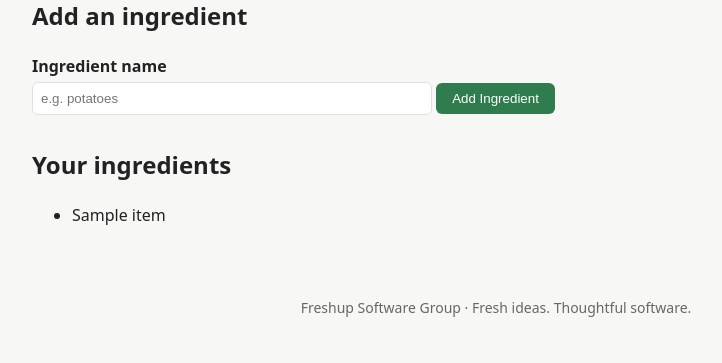
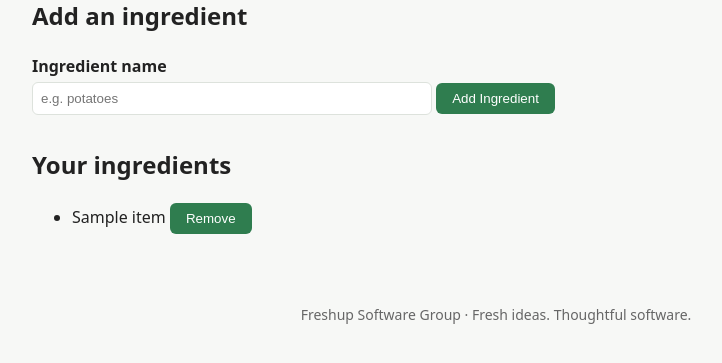
Before and after one commit to freshup-software-group/freshup-recipe-generator, a Flask app: page /pantry/ in a window 1280 px wide. Shown: the part 149-512 px from the top of the page, without its empty margins (144-866 px from the left). Run offline with Flask 3, Linux system fonts and the light colour scheme; a user stored in the database is signed in; tables that the repository leaves empty hold one stand-in row (values such as "Sample post").

Commit message:
Add pantry ingredient removal

```diff
--- a/app/pantry/routes.py
+++ b/app/pantry/routes.py
@@ -1,4 +1,3 @@
-
 from flask import flash, redirect, render_template, request, url_for
 from flask_login import current_user, login_required
 
@@ -8,6 +7,7 @@ from app.pantry.service import (
     InvalidIngredientError,
     add_ingredient,
     get_pantry_items,
+    remove_ingredient,
 )
 
 
@@ -28,3 +28,17 @@ def index():
 
     items = get_pantry_items(current_user.id)
     return render_template("pantry/add.html", items=items)
+
+
+@bp.route("/<int:item_id>/remove", methods=["POST"])
+@login_required
+def remove(item_id):
+    """Remove an ingredient from the logged-in user's pantry."""
+    removed = remove_ingredient(item_id, current_user.id)
+
+    if removed:
+        flash("Ingredient removed from your pantry.", "success")
+    else:
+        flash("Ingredient could not be found.", "error")
+
+    return redirect(url_for("pantry.index"))
--- a/app/pantry/service.py
+++ b/app/pantry/service.py
@@ -65,3 +65,10 @@ def get_pantry_ingredients(user_id, repository=None):
 def get_pantry_items(user_id, repository=None):
     """Return the user's pantry item records."""
     return _repo(repository).list_for_user(user_id)
+
+def remove_ingredient(item_id, user_id, repository=None):
+    """Remove an ingredient from the user's pantry."""
+    if user_id is None:
+        return False
+
+    return _repo(repository).delete(item_id, user_id)
--- a/app/templates/pantry/add.html
+++ b/app/templates/pantry/add.html
@@ -1,4 +1,3 @@
-
 {% extends "base.html" %}
 
 {% block content %}
@@ -23,7 +22,17 @@
 {% if items %}
     <ul>
         {% for item in items %}
-            <li>{{ item.ingredient_name }}</li>
+            <li>
+                {{ item.ingredient_name }}
+
+                <form
+                    method="POST"
+                    action="{{ url_for('pantry.remove', item_id=item.id) }}"
+                    style="display: inline;"
+                >
+                    <button type="submit">Remove</button>
+                </form>
+            </li>
         {% endfor %}
     </ul>
 {% else %}
```
Also changed, not shown: tests/test_pantry_service.py (+32 -0 lines).
